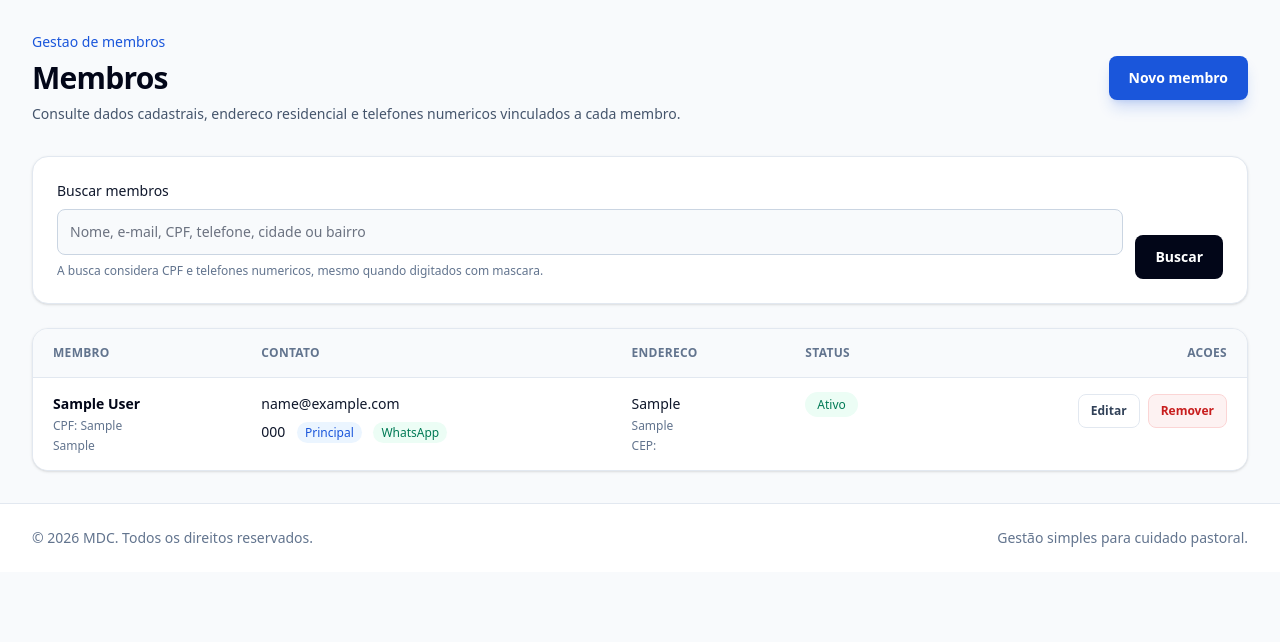
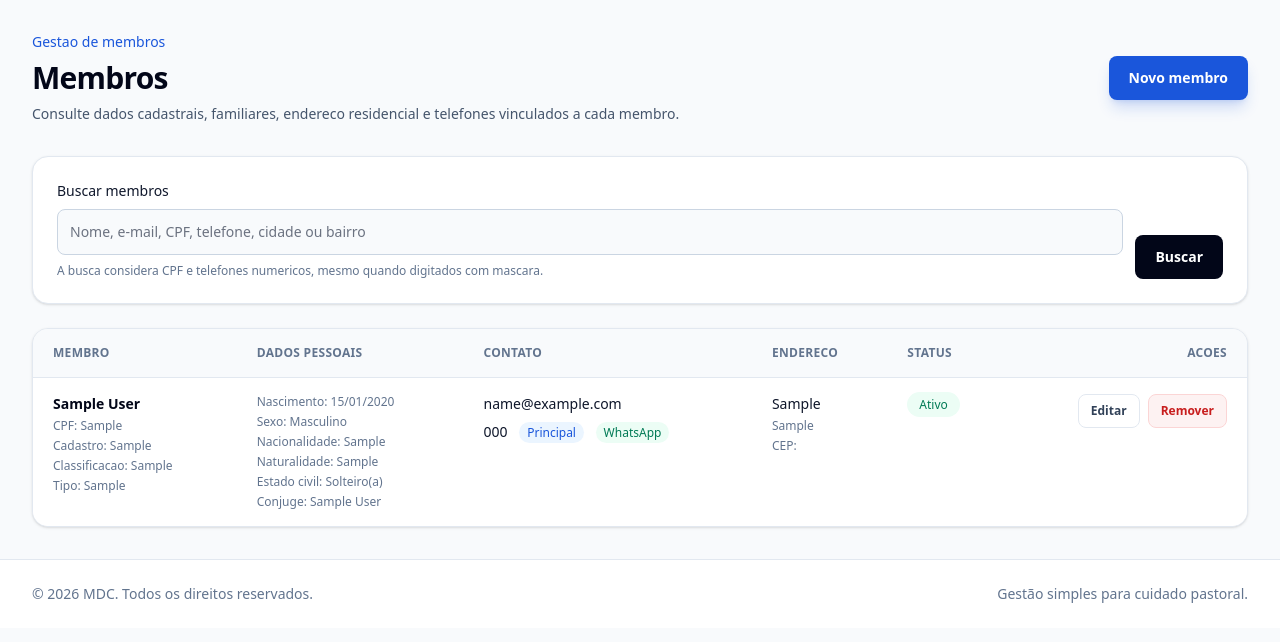
Before and after one commit to pcampos119104/mdc, a Django app: page /members/ in a window 1280 px wide. Shown: the part 85-727 px from the top of the page. Run offline with Django 5.2, Linux system fonts and the light colour scheme; a user stored in the database is signed in; tables that the repository leaves empty hold one stand-in row (values such as "Sample post"); style sheets or scripts are compiled from the project's sources.

Commit message:
update do model

```diff
--- a/web/templates/members/member_list.html
+++ b/web/templates/members/member_list.html
@@ -11,7 +11,7 @@
         <div>
           <p class="text-sm font-medium text-blue-700">Gestao de membros</p>
           <h1 class="mt-2 text-3xl font-bold tracking-tight text-slate-950">Membros</h1>
-          <p class="mt-2 max-w-2xl text-sm text-slate-600">Consulte dados cadastrais, endereco residencial e telefones numericos vinculados a cada membro.</p>
+          <p class="mt-2 max-w-2xl text-sm text-slate-600">Consulte dados cadastrais, familiares, endereco residencial e telefones vinculados a cada membro.</p>
         </div>
         <a href="{% url 'members:create' %}" class="inline-flex items-center justify-center rounded-lg bg-blue-700 px-5 py-3 text-sm font-semibold text-white shadow-lg shadow-blue-700/20 hover:bg-blue-800 focus:outline-none focus:ring-4 focus:ring-blue-200">Novo membro</a>
       </div>
@@ -36,6 +36,7 @@
             <thead class="bg-slate-50 text-xs uppercase tracking-wide text-slate-500">
               <tr>
                 <th scope="col" class="px-5 py-4 font-semibold">Membro</th>
+                <th scope="col" class="px-5 py-4 font-semibold">Dados pessoais</th>
                 <th scope="col" class="px-5 py-4 font-semibold">Contato</th>
                 <th scope="col" class="px-5 py-4 font-semibold">Endereco</th>
                 <th scope="col" class="px-5 py-4 font-semibold">Status</th>
@@ -49,7 +50,19 @@
                     <p class="font-semibold text-slate-950">{{ member.name }}</p>
                     <div class="mt-1 space-y-1 text-xs text-slate-500">
                       {% if member.cpf %}<p>CPF: {{ member.cpf }}</p>{% endif %}
-                      {% if member.member_type %}<p>{{ member.member_type }}</p>{% endif %}
+                      {% if member.registration_type %}<p>Cadastro: {{ member.registration_type }}</p>{% endif %}
+                      {% if member.person_type %}<p>Classificacao: {{ member.person_type }}</p>{% endif %}
+                      {% if member.member_type %}<p>Tipo: {{ member.member_type }}</p>{% endif %}
+                    </div>
+                  </td>
+                  <td class="px-5 py-4">
+                    <div class="space-y-1 text-xs text-slate-500">
+                      {% if member.birth_date %}<p>Nascimento: {{ member.birth_date|date:"d/m/Y" }}</p>{% endif %}
+                      {% if member.sex %}<p>Sexo: {{ member.get_sex_display }}</p>{% endif %}
+                      {% if member.nationality %}<p>Nacionalidade: {{ member.nationality }}</p>{% endif %}
+                      {% if member.birthplace %}<p>Naturalidade: {{ member.birthplace }}</p>{% endif %}
+                      {% if member.marital_status %}<p>Estado civil: {{ member.get_marital_status_display }}</p>{% endif %}
+                      {% if member.spouse_name %}<p>Conjuge: {{ member.spouse_name }}</p>{% endif %}
                     </div>
                   </td>
                   <td class="px-5 py-4">
@@ -93,7 +106,7 @@
                 </tr>
               {% empty %}
                 <tr>
-                  <td colspan="5" class="px-5 py-12 text-center">
+                  <td colspan="6" class="px-5 py-12 text-center">
                     <p class="text-base font-semibold text-slate-950">Nenhum membro encontrado</p>
                     <p class="mt-2 text-sm text-slate-500">Crie um novo cadastro ou ajuste a busca.</p>
                   </td>
```
Also changed, not shown: web/templates/members/member_confirm_remove.html (+6 -1 lines), web/templates/members/member_form.html (+17 -4 lines).
